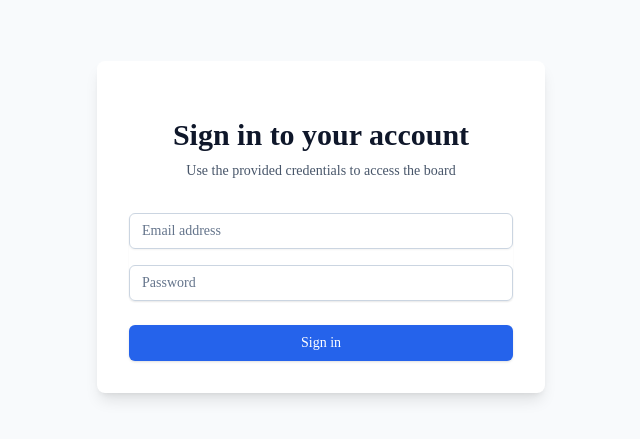
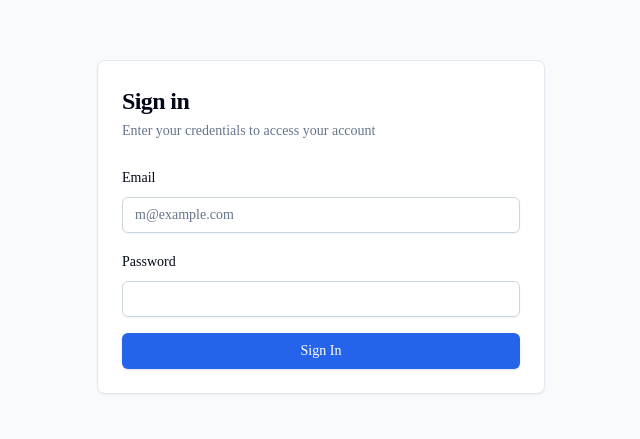
Before and after one commit to hongchan88/directional-task, a React (Vite) app: page /auth/login in a window 1280 px wide. Shown: the part 173-612 px from the top of the page, without its empty margins (319-959 px from the left). Built offline with nearby package versions, Linux system fonts and the light colour scheme.

Commit message:
update: UI udpate, col widths update

```diff
--- a/package.json
+++ b/package.json
@@ -8,6 +8,8 @@
   },
   "dependencies": {
     "@radix-ui/react-dropdown-menu": "^2.1.16",
+    "@radix-ui/react-label": "^2.1.8",
+    "@radix-ui/react-select": "^2.2.6",
     "@radix-ui/react-slot": "^1.2.4",
     "@tanstack/react-table": "^8.21.3",
     "axios": "^1.13.2",
--- /dev/null
+++ b/src/components/ui/card.tsx
@@ -0,0 +1,79 @@
+import * as React from "react"
+
+import { cn } from "@/lib/utils"
+
+const Card = React.forwardRef<
+  HTMLDivElement,
+  React.HTMLAttributes<HTMLDivElement>
+>(({ className, ...props }, ref) => (
+  <div
+    ref={ref}
+    className={cn(
+      "rounded-lg border bg-card text-card-foreground shadow-sm",
+      className
+    )}
+    {...props}
+  />
+))
+Card.displayName = "Card"
+
+const CardHeader = React.forwardRef<
+  HTMLDivElement,
+  React.HTMLAttributes<HTMLDivElement>
+>(({ className, ...props }, ref) => (
+  <div
+    ref={ref}
+    className={cn("flex flex-col space-y-1.5 p-6", className)}
+    {...props}
+  />
+))
+CardHeader.displayName = "CardHeader"
+
+const CardTitle = React.forwardRef<
+  HTMLParagraphElement,
+  React.HTMLAttributes<HTMLHeadingElement>
+>(({ className, ...props }, ref) => (
+  <h3
+    ref={ref}
+    className={cn(
+      "text-2xl font-semibold leading-none tracking-tight",
+      className
+    )}
+    {...props}
+  />
+))
+CardTitle.displayName = "CardTitle"
+
+const CardDescription = React.forwardRef<
+  HTMLParagraphElement,
+  React.HTMLAttributes<HTMLParagraphElement>
+>(({ className, ...props }, ref) => (
+  <p
+    ref={ref}
+    className={cn("text-sm text-muted-foreground", className)}
+    {...props}
+  />
+))
+CardDescription.displayName = "CardDescription"
+
+const CardContent = React.forwardRef<
+  HTMLDivElement,
+  React.HTMLAttributes<HTMLDivElement>
+>(({ className, ...props }, ref) => (
+  <div ref={ref} className={cn("p-6 pt-0", className)} {...props} />
+))
+CardContent.displayName = "CardContent"
+
+const CardFooter = React.forwardRef<
+  HTMLDivElement,
+  React.HTMLAttributes<HTMLDivElement>
+>(({ className, ...props }, ref) => (
+  <div
+    ref={ref}
+    className={cn("flex items-center p-6 pt-0", className)}
+    {...props}
+  />
+))
+CardFooter.displayName = "CardFooter"
+
+export { Card, CardHeader, CardFooter, CardTitle, CardDescription, CardContent }
--- /dev/null
+++ b/src/components/ui/label.tsx
@@ -0,0 +1,24 @@
+import * as React from "react"
+import * as LabelPrimitive from "@radix-ui/react-label"
+import { cva, type VariantProps } from "class-variance-authority"
+
+import { cn } from "@/lib/utils"
+
+const labelVariants = cva(
+  "text-sm font-medium leading-none peer-disabled:cursor-not-allowed peer-disabled:opacity-70"
+)
+
+const Label = React.forwardRef<
+  React.ElementRef<typeof LabelPrimitive.Root>,
+  React.ComponentPropsWithoutRef<typeof LabelPrimitive.Root> &
+    VariantProps<typeof labelVariants>
+>(({ className, ...props }, ref) => (
+  <LabelPrimitive.Root
+    ref={ref}
+    className={cn(labelVariants(), className)}
+    {...props}
+  />
+))
+Label.displayName = LabelPrimitive.Root.displayName
+
+export { Label }
--- a/src/features/auth/login-page.tsx
+++ b/src/features/auth/login-page.tsx
@@ -4,6 +4,8 @@ import { api } from "@/lib/axios";
 import { useAuth } from "@/features/auth/auth-provider";
 import { Button } from "@/components/ui/button";
 import { Input } from "@/components/ui/input";
+import { Label } from "@/components/ui/label";
+import { Card, CardContent, CardDescription, CardFooter, CardHeader, CardTitle } from "@/components/ui/card";
 
 export async function loginAction({ request }: ActionFunctionArgs) {
   const formData = await request.formData();
@@ -16,7 +18,6 @@ export async function loginAction({ request }: ActionFunctionArgs) {
 
   try {
     const response = await api.post("/auth/login", { email, password });
-    console.log(response,"response")
     return { accessToken: response.data.token, error: null };
   } catch (err: any) {
     return {
@@ -35,81 +36,44 @@ export default function LoginPage() {
   const isSubmitting = navigation.state === "submitting";
 
   useEffect(() => {
-    console.log("actionData", actionData)
     if (actionData?.accessToken) {
         login(actionData.accessToken);
         navigate("/posts", { replace: true });
     }
   }, [actionData, login, navigate]);
 
-  // If we want detailed redirect after login, we can do it here:
-  // but wait, navigate inside generic effect depends on `login` state change.
-  // actually, let's keep it simple:
-  // if actionData has token -> login() -> React Router triggers re-render -> ProtectedLayout (if we were there) would render.
-  // But we are on /auth/login. We need to go to /posts.
-
-  // Let's check AuthProvider again. It DOES NOT automatically redirect.
-  // So we need to navigate.
-
   return (
-    <div className="flex min-h-screen items-center justify-center bg-slate-50">
-      <div className="w-full max-w-md space-y-8 rounded-lg bg-white p-8 shadow-lg">
-        <div className="text-center">
-          <h2 className="mt-6 text-3xl font-extrabold text-slate-900">
-            Sign in to your account
-          </h2>
-          <p className="mt-2 text-sm text-slate-600">
-            Use the provided credentials to access the board
-          </p>
+    <div className="flex min-h-screen items-center justify-center bg-slate-50 p-4">
+      <Card className="w-full max-w-md">
+        <CardHeader className="space-y-1">
+            <CardTitle className="text-2xl font-bold">Sign in</CardTitle>
+            <CardDescription>
+                Enter your credentials to access your account
+            </CardDescription>
+        </CardHeader>
+        <CardContent>
+            <Form method="post" className="space-y-4">
+                <div className="space-y-2">
+                    <Label htmlFor="email">Email</Label>
+                    <Input id="email" name="email" type="email" placeholder="m@example.com" required />
                 </div>
-
-        <Form method="post" className="mt-8 space-y-6">
-          <div className="space-y-4 rounded-md shadow-sm">
-            <div>
-              <label htmlFor="email" className="sr-only">
-                Email address
-              </label>
-              <Input
-                id="email"
-                name="email"
-                type="email"
-                autoComplete="email"
-                required
-                placeholder="Email address"
-              />
-            </div>
-            <div>
-              <label htmlFor="password" className="sr-only">
-                Password
-              </label>
-              <Input
-                id="password"
-                name="password"
-                type="password"
-                autoComplete="current-password"
-                required
-                placeholder="Password"
-              />
-            </div>
+                <div className="space-y-2">
+                    <Label htmlFor="password">Password</Label>
+                    <Input id="password" name="password" type="password" required />
                 </div>
 
                 {actionData?.error && (
-            <div className="text-sm text-red-600 bg-red-50 p-3 rounded-md">
+                    <div className="text-sm text-red-500 bg-red-50 p-3 rounded-md">
                         {actionData.error}
                     </div>
                 )}
 
-          <div>
-            <Button
-              type="submit"
-              className="w-full"
-              disabled={isSubmitting}
-            >
-              {isSubmitting ? "Signing in..." : "Sign in"}
+                <Button className="w-full" type="submit" disabled={isSubmitting}>
+                    {isSubmitting ? "Signing in..." : "Sign In"}
                 </Button>
-          </div>
             </Form>
-      </div>
+        </CardContent>
+      </Card>
     </div>
   );
 }
--- a/src/features/board/components/columns.tsx
+++ b/src/features/board/components/columns.tsx
@@ -9,8 +9,8 @@ export const columns: ColumnDef<Post>[] = [
     accessorKey: "id",
     header: "ID",
     enableResizing: true,
-    size: 80,
-    cell: ({ row }) => <div className="w-[80px] truncate">{row.getValue("id")}</div>,
+    size: 50, // Smaller weight
+    cell: ({ row }) => <div className="truncate">{row.getValue("id")}</div>,
   },
   {
     accessorKey: "title",
@@ -26,10 +26,10 @@ export const columns: ColumnDef<Post>[] = [
       );
     },
     enableResizing: true,
-    size: 300,
+    size: 500, // Large weight to take up space
     cell: ({ row }) => {
         return (
-            <Link to={`/posts/${row.original.id}`} className="font-medium hover:underline text-blue-600">
+            <Link to={`/posts/${row.original.id}`} className="font-medium hover:underline text-blue-600 block truncate">
                 {row.getValue("title")}
             </Link>
         )
@@ -58,7 +58,7 @@ export const columns: ColumnDef<Post>[] = [
     accessorKey: "userId",
     header: "Author",
     enableResizing: true,
-    size: 120,
+    size: 100,
   },
   {
     accessorKey: "createdAt",
@@ -78,6 +78,6 @@ export const columns: ColumnDef<Post>[] = [
         return date.toLocaleDateString();
     },
     enableResizing: true,
-    size: 120,
+    size: 100,
   },
 ];
--- a/src/features/board/components/data-table.tsx
+++ b/src/features/board/components/data-table.tsx
@@ -94,7 +94,8 @@ export function DataTable<TData, TValue>({
         <div className="relative w-full overflow-auto">
             <table className="w-full caption-bottom text-sm"
                 style={{
-                    width: table.getTotalSize(),
+                    width: "100%",
+                    tableLayout: "fixed",
                 }}
             >
             <thead className="[&_tr]:border-b">
--- a/src/features/board/pages/board-page.tsx
+++ b/src/features/board/pages/board-page.tsx
@@ -6,6 +6,8 @@ import { LoaderFunctionArgs } from "react-router-dom";
 import { DataTable } from "../components/data-table";
 import { columns } from "../components/columns";
 import { BoardToolbar } from "../components/board-toolbar";
+import { Card, CardContent } from "@/components/ui/card";
+
 
 // Debounce hook
 function useDebounce<T>(value: T, delay: number): T {
@@ -133,7 +135,8 @@ export default function BoardPage() {
         onCategoryChange={handleCategoryChange}
       />
 
-      <div className="rounded-md bg-white border">
+      <Card>
+        <CardContent className="p-0">
           <DataTable columns={columns} data={posts} />
 
           {/* Loading Indicator & Trigger */}
@@ -142,7 +145,8 @@ export default function BoardPage() {
                   initialData?.nextCursor ? "Scroll for more" : "No more posts"
               )}
           </div>
-      </div>
+        </CardContent>
+      </Card>
     </div>
   );
 }
```
Also changed, not shown: src/components/ui/select.tsx (added, +158 -0 lines), src/features/board/components/post-form.tsx (+34 -28 lines), src/features/board/pages/board-new-page.tsx (+12 -9 lines), 1 other file (tests, documents, lock files or other folders). Lines whose indentation alone changed are shown as unchanged.
